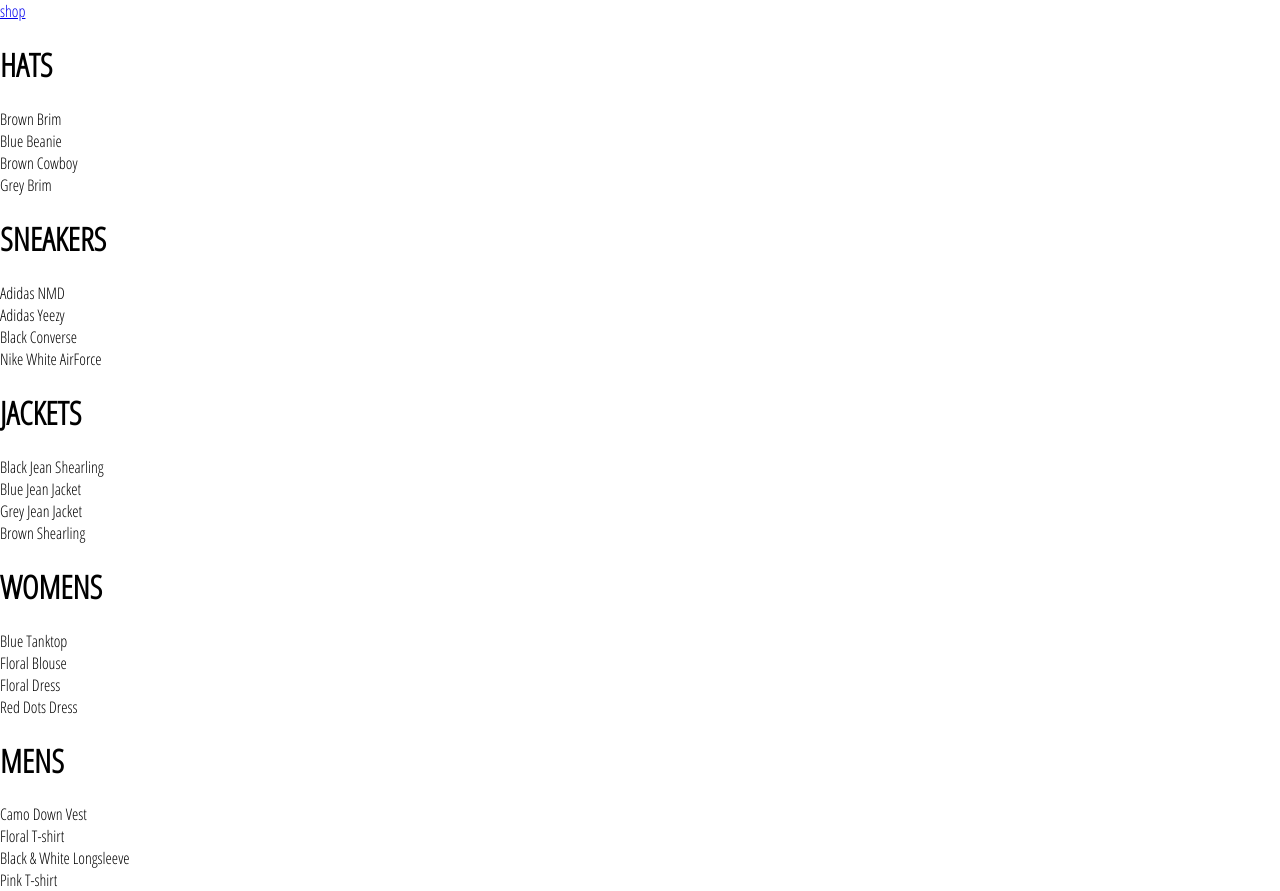
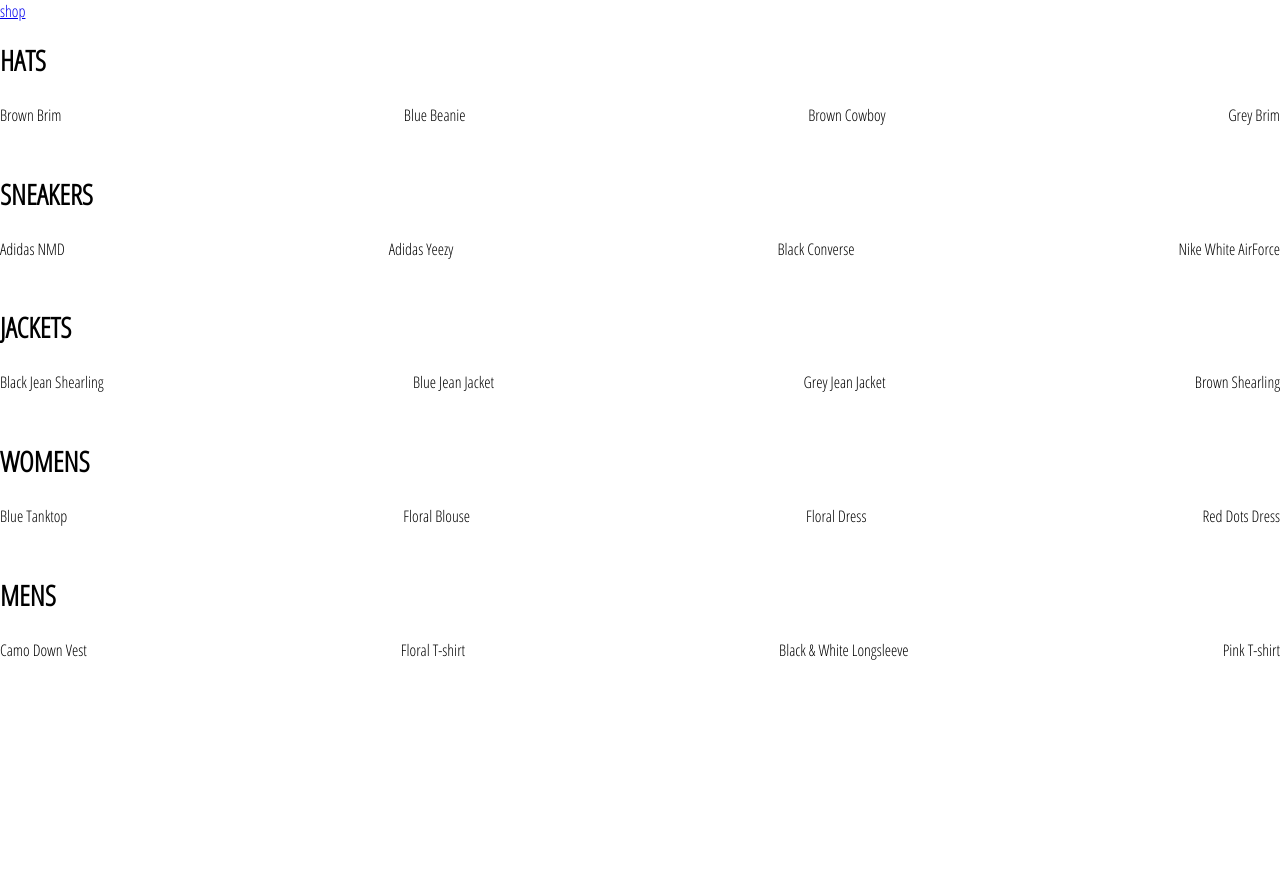
Before and after one commit to wahid14k/demo-react, a React (Create React App) app: page /shop in a window 1280 px wide. After the commit the page ends 800 px from the top, so only its background shows below. Built offline with nearby package versions, Linux system fonts and the light colour scheme.

Commit message:
some change scss

```diff
--- a/src/components/preview-collection/preview.style.scss
+++ b/src/components/preview-collection/preview.style.scss
@@ -0,0 +1,15 @@
+.collection-preview{
+ display: flex;
+ flex-direction: column;
+ margin-bottom: 30px;
+
+    .title{
+        font-size: 28px;
+        margin-bottom: 25px;
+    }
+    .preview{
+        display: flex;
+        justify-content: space-between;
+    }
+
+}
```
